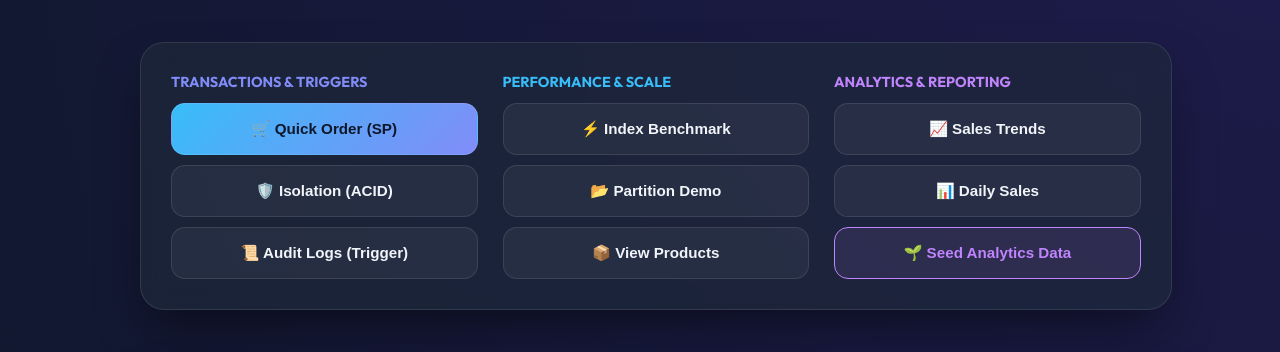
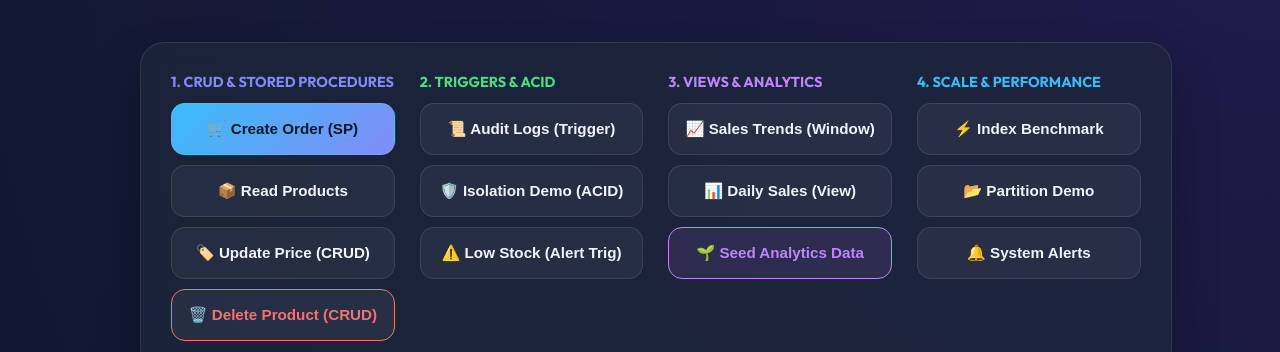
Before and after one commit to Nathanaelle25/final-p33-postgresql-trig, a website: page repo/api_demo.html in a window 1280 px wide. Shown: the part 136-488 px from the top of the page. Drawn offline with Linux system fonts and the light colour scheme.

Commit message:
feat: complete dashboard with full CRUD, triggers, and partitioning demos

```diff
--- a/repo/api_demo.html
+++ b/repo/api_demo.html
@@ -220,33 +220,44 @@
 
         <div class="glass-panel" style="margin-bottom: 25px;">
             <div style="display: grid; grid-template-columns: repeat(auto-fit, minmax(200px, 1fr)); gap: 25px;">
-                <!-- Transactions Section -->
+                <!-- CRUD & Procedures Section -->
                 <div>
-                    <h3 style="color: var(--secondary); margin-bottom: 12px; font-size: 0.9rem; text-transform: uppercase;">Transactions & Triggers</h3>
+                    <h3 style="color: var(--secondary); margin-bottom: 12px; font-size: 0.9rem; text-transform: uppercase;">1. CRUD & Stored Procedures</h3>
                     <div style="display: flex; flex-direction: column; gap: 10px;">
-                        <button class="primary" onclick="createOrder()">🛒 Quick Order (SP)</button>
-                        <button onclick="runCall('/api/demo/isolation', 'GET')">🛡️ Isolation (ACID)</button>
+                        <button class="primary" onclick="createOrder()">🛒 Create Order (SP)</button>
+                        <button onclick="runCall('/api/products', 'GET')">📦 Read Products</button>
+                        <button onclick="updatePrice()">🏷️ Update Price (CRUD)</button>
+                        <button onclick="deleteProduct()" style="border-color: var(--error); color: var(--error);">🗑️ Delete Product (CRUD)</button>
+                    </div>
+                </div>
+
+                <!-- Triggers & Isolation Section -->
+                <div>
+                    <h3 style="color: var(--success); margin-bottom: 12px; font-size: 0.9rem; text-transform: uppercase;">2. Triggers & ACID</h3>
+                    <div style="display: flex; flex-direction: column; gap: 10px;">
                         <button onclick="runCall('/api/audit-log', 'GET')">📜 Audit Logs (Trigger)</button>
+                        <button onclick="runCall('/api/demo/isolation', 'GET')">🛡️ Isolation Demo (ACID)</button>
+                        <button onclick="runCall('/api/demo/low-stock-view', 'GET')">⚠️ Low Stock (Alert Trig)</button>
+                    </div>
+                </div>
+
+                <!-- Analytics Section -->
+                <div>
+                    <h3 style="color: var(--accent); margin-bottom: 12px; font-size: 0.9rem; text-transform: uppercase;">3. Views & Analytics</h3>
+                    <div style="display: flex; flex-direction: column; gap: 10px;">
+                        <button onclick="runCall('/api/reports/trend', 'GET')">📈 Sales Trends (Window)</button>
+                        <button onclick="runCall('/api/reports/daily-sales', 'GET')">📊 Daily Sales (View)</button>
+                        <button style="background: rgba(192, 132, 252, 0.1); border-color: var(--accent); color: var(--accent);" onclick="runCall('/api/demo/seed-sales', 'POST')">🌱 Seed Analytics Data</button>
                     </div>
                 </div>
 
                 <!-- Performance Section -->
                 <div>
-                    <h3 style="color: var(--primary); margin-bottom: 12px; font-size: 0.9rem; text-transform: uppercase;">Performance & Scale</h3>
+                    <h3 style="color: var(--primary); margin-bottom: 12px; font-size: 0.9rem; text-transform: uppercase;">4. Scale & Performance</h3>
                     <div style="display: flex; flex-direction: column; gap: 10px;">
                         <button onclick="runCall('/api/demo/performance', 'GET')">⚡ Index Benchmark</button>
                         <button onclick="runCall('/api/demo/partitioning', 'GET')">📂 Partition Demo</button>
-                        <button onclick="runCall('/api/products', 'GET')">📦 View Products</button>
-                    </div>
-                </div>
-
-                <!-- Analytics Section -->
-                <div>
-                    <h3 style="color: var(--accent); margin-bottom: 12px; font-size: 0.9rem; text-transform: uppercase;">Analytics & Reporting</h3>
-                    <div style="display: flex; flex-direction: column; gap: 10px;">
-                        <button onclick="runCall('/api/reports/trend', 'GET')">📈 Sales Trends</button>
-                        <button onclick="runCall('/api/reports/daily-sales', 'GET')">📊 Daily Sales</button>
-                        <button style="background: rgba(192, 132, 252, 0.1); border-color: var(--accent); color: var(--accent);" onclick="runCall('/api/demo/seed-sales', 'POST')">🌱 Seed Analytics Data</button>
+                        <button onclick="runCall('/api/alerts', 'GET')">🔔 System Alerts</button>
                     </div>
                 </div>
             </div>
@@ -365,6 +376,52 @@
             }
         }
 
+        async function updatePrice() {
+            const id = prompt("Enter Product ID to update price (e.g. 1):", "1");
+            if (!id) return;
+            const price = prompt("Enter new price:", "99.99");
+            if (!price) return;
+
+            endpointDisplay.innerText = `PUT /api/products/${id}`;
+            badge.innerText = 'Updating...';
+
+            try {
+                const res = await fetch(`/api/products/${id}`, {
+                    method: 'PUT',
+                    headers: { 'Content-Type': 'application/json' },
+                    body: JSON.stringify({ price: parseFloat(price) })
+                });
+                const data = await res.json();
+                output.innerText = JSON.stringify(data, null, 2);
+                badge.innerText = res.ok ? 'Updated' : 'Error';
+            } catch (err) {
+                output.innerText = 'Error: ' + err.message;
+            }
+        }
+
+        async function deleteProduct() {
+            const id = prompt("Enter Product ID to DELETE:", "1");
+            if (!id) return;
+            if (!confirm(`Are you sure you want to delete Product #${id}?`)) return;
+
+            endpointDisplay.innerText = `DELETE /api/products/${id}`;
+            badge.innerText = 'Deleting...';
+
+            try {
+                const res = await fetch(`/api/products/${id}`, { method: 'DELETE' });
+                if (res.status === 204) {
+                    output.innerText = "// Product deleted successfully (Status 204 No Content)";
+                    badge.innerText = 'Deleted';
+                } else {
+                    const data = await res.json();
+                    output.innerText = JSON.stringify(data, null, 2);
+                    badge.innerText = 'Error';
+                }
+            } catch (err) {
+                output.innerText = 'Error: ' + err.message;
+            }
+        }
+
         function updateSummary(data) {
             document.getElementById('order-placeholder').style.display = 'none';
             const summary = document.getElementById('order-summary');
```
Also changed, not shown: repo/src/index.js (+13 -0 lines).
